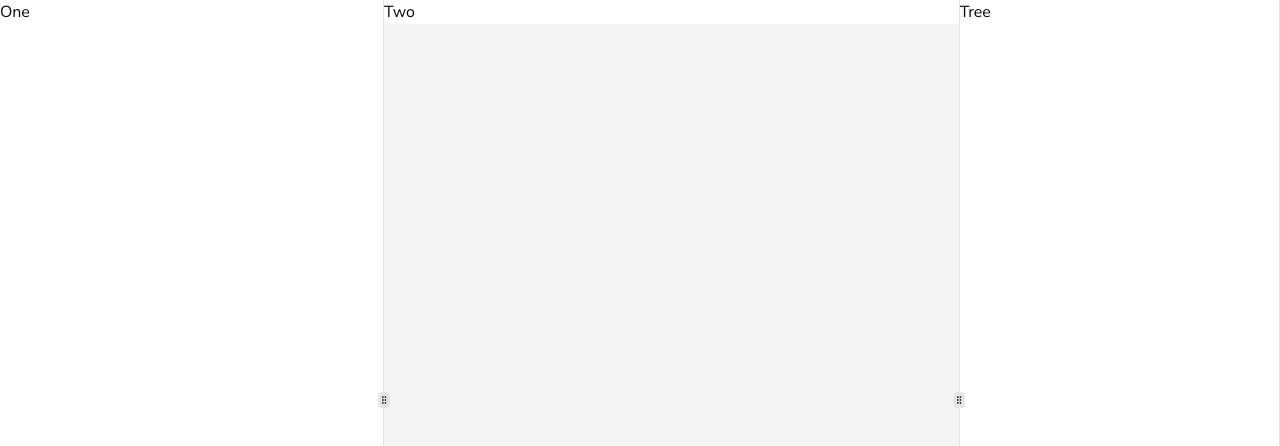
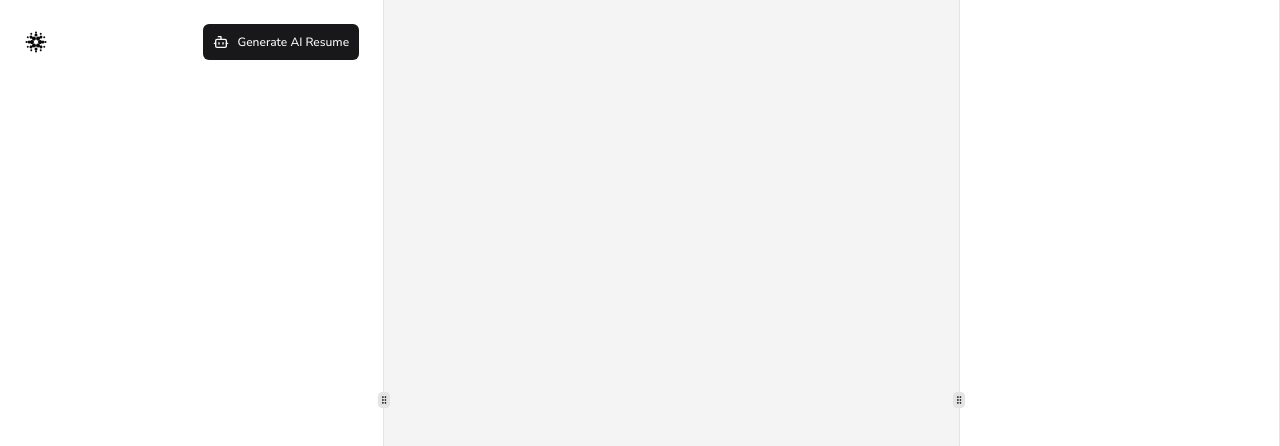
Before and after one commit to ADSSantos/Curriculo-Facil, a Next.js app in the folder curriculo-facil/: page /dashboard/resumes/1 in a window 1280 px wide. Shown: the top 446 px of the page. Built offline with nearby package versions, Linux system fonts and the light colour scheme.

Commit message:
intalação separator

```diff
--- a/curriculo-facil/src/components/pages/dashboard/resume/index.tsx
+++ b/curriculo-facil/src/components/pages/dashboard/resume/index.tsx
@@ -9,26 +9,27 @@ import { StructureSidebar } from "./structure-sidebar";
 export const ResumePage = () => {
   return (
     <main className="w-full h-screen overflow-y-hidden">
-
       <ResizablePanelGroup direction="horizontal" className=" w-full h-full">
-        <ResizablePanel minSize={20} maxSize={40} defaultSize={30}>One
-            <InfosSidebar/>
+        <ResizablePanel minSize={20} maxSize={40} defaultSize={30}>
+          <InfosSidebar />
         </ResizablePanel>
         <ResizableHandle withHandle />
 
-
-        <ResizablePanel className="h-full">Two
-            <ResumeContent/>
+        <ResizablePanel className="h-full">
+          <ResumeContent />
         </ResizablePanel>
         <ResizableHandle withHandle />
 
-        <ResizablePanel minSize={20} maxSize={35} defaultSize={25} className="h-full">Tree
-            <StructureSidebar/>
+        <ResizablePanel
+          minSize={20}
+          maxSize={35}
+          defaultSize={25}
+          className="h-full"
+        >
+          <StructureSidebar />
         </ResizablePanel>
-        <ResizableHandle  />
-
+        <ResizableHandle />
       </ResizablePanelGroup>
-
     </main>
   );
 };
--- /dev/null
+++ b/curriculo-facil/src/components/pages/dashboard/resume/infos-sideBar/ai-generation-dropdown.tsx
@@ -0,0 +1,16 @@
+import { Button } from "@/components/ui/button"
+import { Bot } from "lucide-react"
+
+export const AiGenerationDown = () => {
+
+
+    return(
+        <Button className="gap-2 text-xs px-2.5 py-1 h-9">
+
+            <Bot size={20}/>
+            Generate AI Resume
+
+
+        </Button>
+    )
+}
--- a/curriculo-facil/src/components/pages/dashboard/resume/infos-sideBar/index.tsx
+++ b/curriculo-facil/src/components/pages/dashboard/resume/infos-sideBar/index.tsx
@@ -1,5 +1,20 @@
-export const  InfosSidebar = () => {
-    return (
-        <aside className="w-full h-full p-6 overflow-y-auto"/>
-    )
+import Link from "next/link"
+import  Logo  from "@/assets/logo.svg";
+import { AiGenerationDown } from "./ai-generation-dropdown";
+
+
+
+export const InfosSidebar = () => {
+  return (
+    <aside className="w-full h-full p-6 overflow-y-auto">
+      <div className="w.full flex items-center justify-between">
+        <Link href={"/dashboard/resumes"}>
+            <Logo className="w-full max-w-[80px]" />
+        </Link>
+
+        <AiGenerationDown/>
+
+      </div>
+    </aside>
+  );
 };
```
